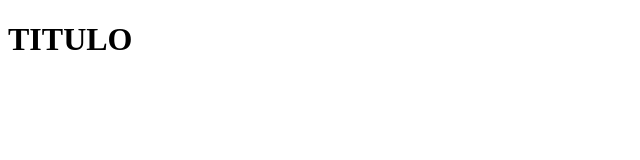
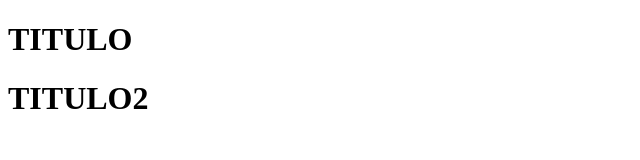
Before and after one commit to arestra12/Practica1, a plain HTML site: page index.html in a window 1280 px wide. Shown: the whole page, without its empty margins (0-640 px from the left). Drawn offline with Linux system fonts and the light colour scheme.

Commit message:
MiSegundoCommit

```diff
--- a/index.html
+++ b/index.html
@@ -8,5 +8,6 @@
 </head>
 <body>
     <h1>TITULO</h1>
+    <h1>TITULO2</h1>
 </body>
 </html>
```
